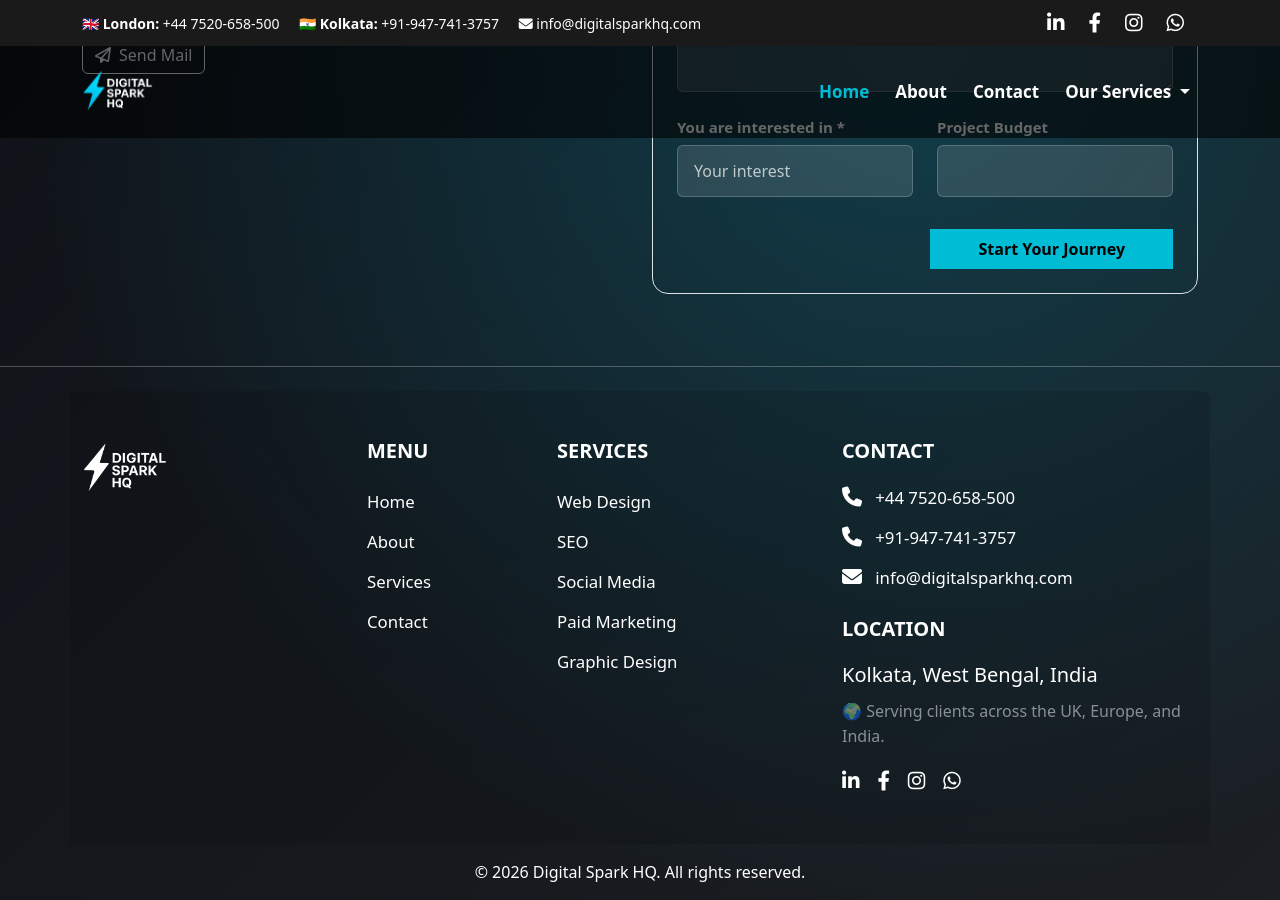
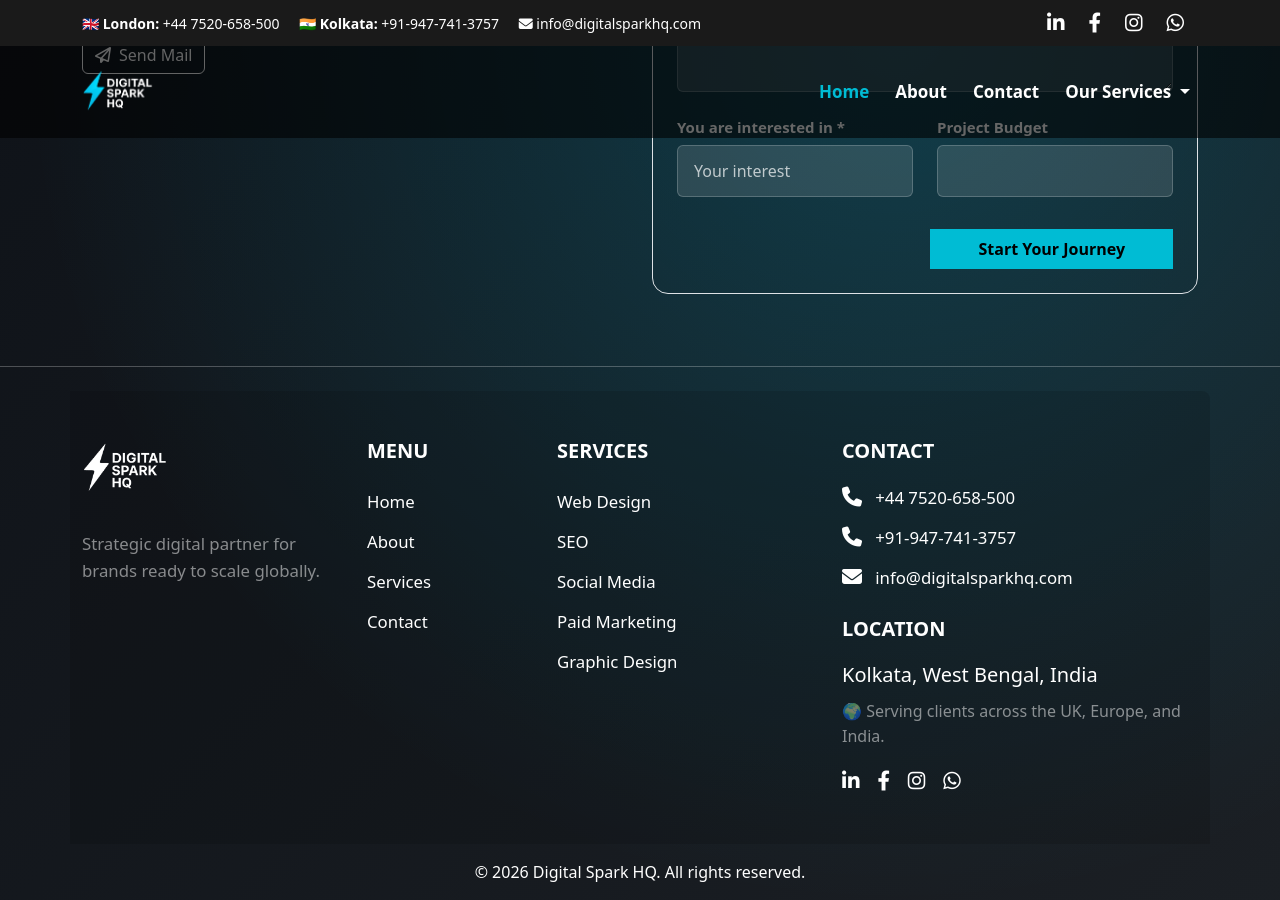
Before and after one commit to Iambiswajit-C/digitalsparkhq, a Jekyll site: the page built from index.md, in a window 1280 px wide and 900 px high, scrolled down 4321 px. Built offline with Jekyll 4.4.1, drawn with Linux system fonts in a browser that asks for light colours.

Commit message:
Update footer.html

```diff
--- a/_includes/footer.html
+++ b/_includes/footer.html
@@ -74,6 +74,9 @@
     <div class="row gy-4">
       <div class="col-lg-3 mb-4 mb-lg-0">
         <img src="{{ '/assets/images/logo.png' | relative_url }}" alt="Digital Spark HQ" class="footer-logo mb-3">
+        <p class="text-white-50 mt-3" style="max-width:260px;">
+Strategic digital partner for brands ready to scale globally.
+</p>
       </div>
       <div class="col-lg-2 mb-4 mb-lg-0">
   <h5 class="footer-title">Menu</h5>
```
